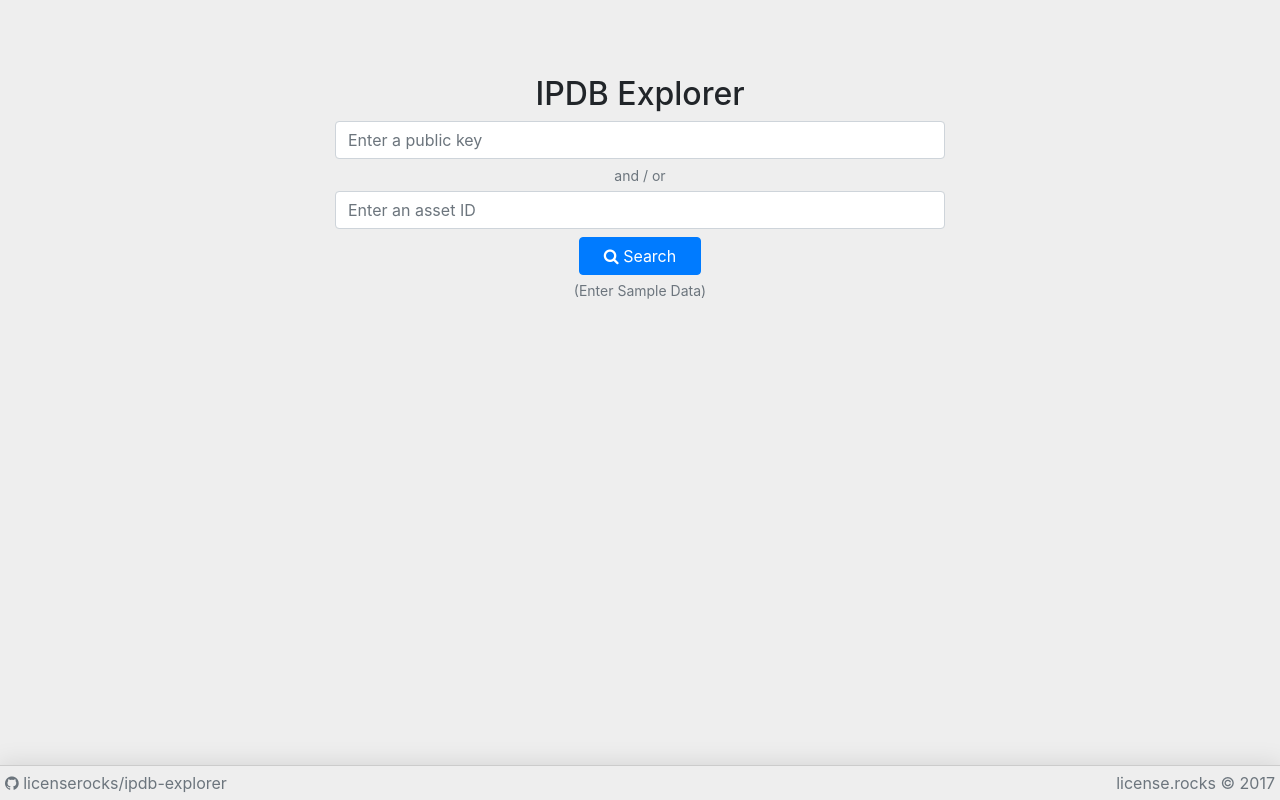
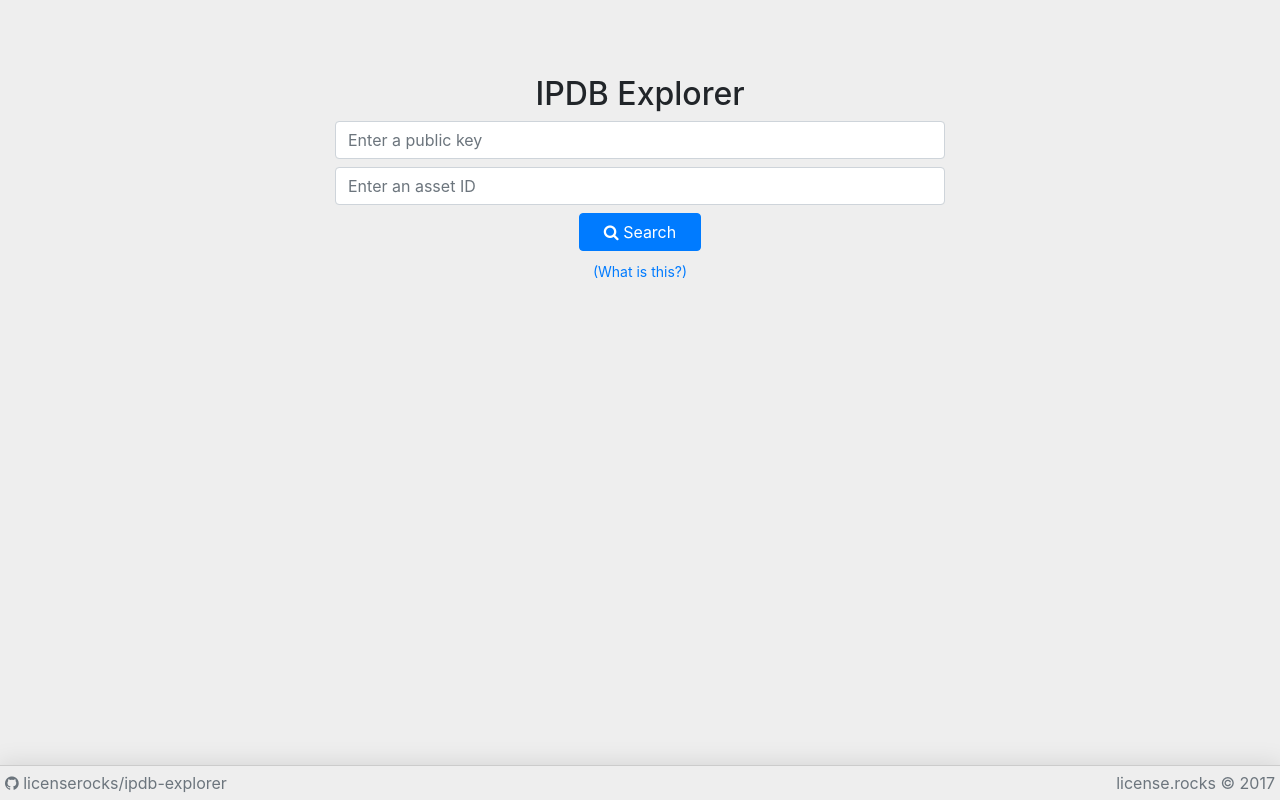
Before and after one commit to LicenseRocks/ipdb-explorer, a React (Create React App) app: page / in a window 1280 px wide. Built offline with nearby package versions, Linux system fonts and the light colour scheme.

Commit message:
Show a help dialogue

```diff
--- a/src/App.js
+++ b/src/App.js
@@ -51,7 +51,8 @@ class Search extends Component {
     super(props)
     this.state = {
       publicKey: '',
-      assetId: ''
+      assetId: '',
+      showInfo: false,
     }
   }
 
@@ -73,29 +74,26 @@ class Search extends Component {
   prefill () {
     this.setState({
       publicKey: '76Z8DCyNqH2ajnrSYeg86sPg195bsmujJb5VtxNiwGRW',
-      assetId: 'bb0b17fb9781cd9fb44463bb487067a845b333b5e31de79210786f8e8a3e16d4'
+      assetId: 'bb0b17fb9781cd9fb44463bb487067a845b333b5e31de79210786f8e8a3e16d4',
+      showInfo: false
     })
   }
 
+  toggleInfo () {
+    this.setState({showInfo: !this.state.showInfo})
+  }
+
   render () {
-    const { publicKey, assetId } = this.state
+    const { publicKey, assetId, showInfo } = this.state
     const { isSearching, history } = this.props
     return <div>
-      <div className='form-group my-1'>
+      <div className='form-group mb-2'>
         <input type='text' name='publicKey'className='form-control' placeholder='Enter a public key' value={publicKey} onChange={this.changePublicKey.bind(this)} />
       </div>
-      {
-        history.length === 0 &&
-          <p className='text-center text-secondary my-0'>
-            <small>
-              and / or
-            </small>
-          </p>
-      }
-      <div className='form-group my-1'>
+      <div className='form-group mb-2'>
         <input type='text' name='assetId' className='form-control' placeholder='Enter an asset ID' value={assetId} onChange={this.changeAssetId.bind(this)} />
       </div>
-      <div className='form-group my-1'>
+      <div className='form-group mb-2'>
         {
           isSearching &&
             <p className='text-center mt-2'>
@@ -113,7 +111,29 @@ class Search extends Component {
               <br />
               {
                 history.length === 0 &&
-                  <button className='btn btn-link btn-sm text-secondary' onClick={this.prefill.bind(this)}>(Enter Sample Data)</button>
+                  <div>
+                    <p className='text-secondary mt-2'>
+                      <small>
+                        <a href='#' onClick={this.toggleInfo.bind(this)}>(What is this?)</a>
+                      </small>
+                    </p>
+                    {
+                      showInfo &&
+                        <div className='text-left bg-light p-4'>
+                          <p>
+                            Enter a combination of public key <strong>and/or</strong> asset id and the explorer will retrieve:
+                          </p>
+                          <ul>
+                            <li>The associated transactions</li>
+                            <li>The associated assets</li>
+                            <li>All transactions associated with those assets</li>
+                          </ul>
+                          <p>
+                            Try <a href='#' onClick={this.prefill.bind(this)}>these</a> to get you started.
+                          </p>
+                        </div>
+                    }
+                  </div>
               }
             </div>
         }
```
